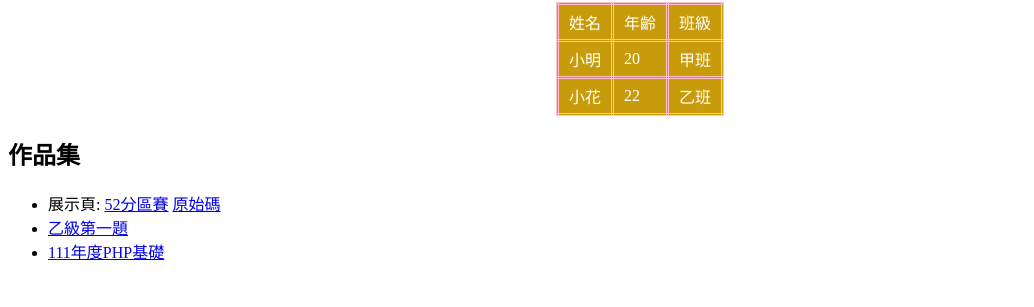
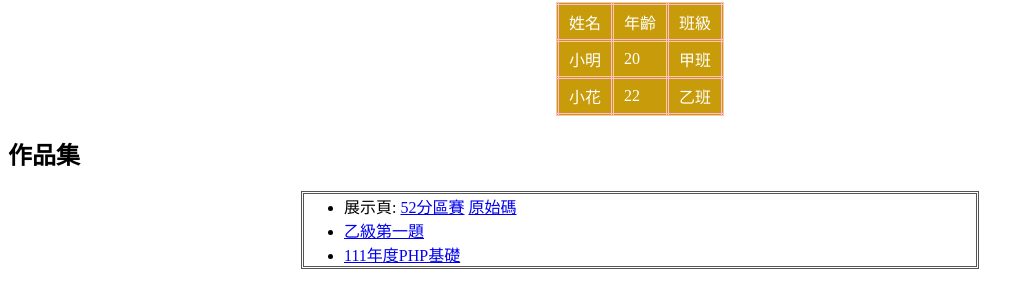
Before and after one commit to mackliu/mackliu.github.io, a plain HTML site: page index.html in a window 1280 px wide. Shown: the part 87-394 px from the top of the page, without its empty margins (0-1034 px from the left). Drawn offline with Linux system fonts and the light colour scheme.

Commit message:
把作品列表置中

```diff
--- a/index.html
+++ b/index.html
@@ -22,6 +22,11 @@
         color:blue;
         text-shadow: 2px 2px 10px #555;
     }
+    .list{
+        width:50%;
+        margin:1rem auto;
+        border:3px double #555;
+    }
 </style>
 </head>
 <body>
@@ -44,7 +49,7 @@
         </tr>
     </table>
     <h2>作品集</h2>
-    <ul>
+    <ul class="list">
         <li>展示頁:
             <a href="https://mackliu.github.io/WebCompetition_th52j_north/home.html">52分區賽</a>
             <a href="https://github.com/mackliu/WebCompetition_th52j_north">原始碼</a>
```
